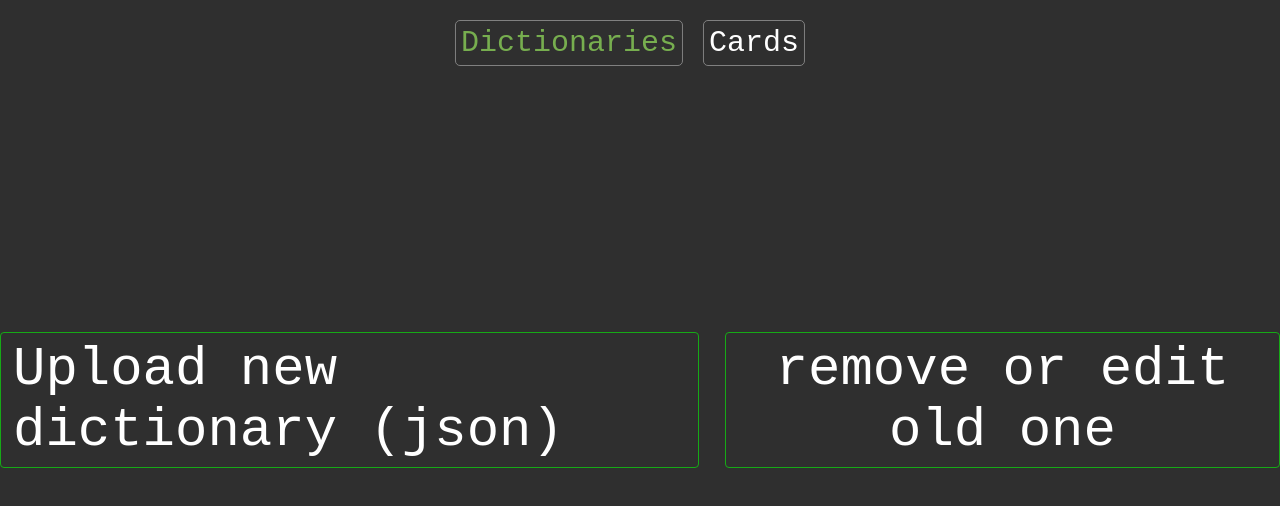
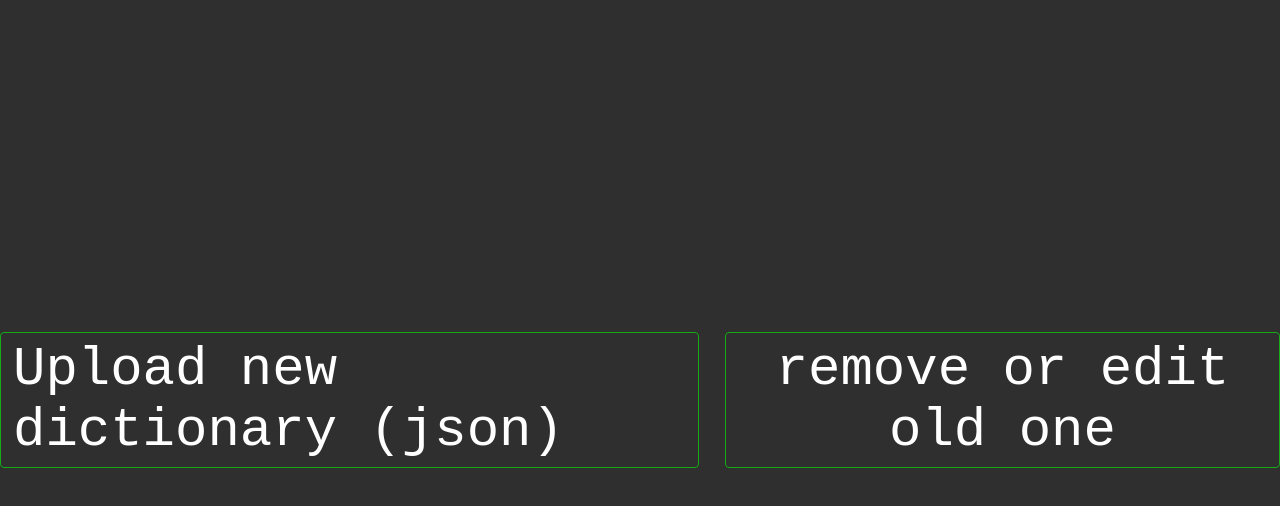
Before and after one commit to KiwiUserSFTW/language-cards, a React (Vite) app: page /dictionaries in a window 1280 px wide. Shown: the top 506 px of the page. Built offline with nearby package versions, Linux system fonts and the light colour scheme.

Commit message:
init redising commit

```diff
--- a/src/components/dictionaries/dictionaries.tsx
+++ b/src/components/dictionaries/dictionaries.tsx
@@ -8,7 +8,7 @@ import "./dictionaries.scss";
 import { addVocabulary, updateLocalStorageData } from "../../data/vocabulary";
 import Modal from "../general/modal/modal";
 import DictionariesList from "./dictionariesList/dictionariesList";
-import NavBar from "../general/navbar/navbar";
+
 
 const Dictionaries: FC = () => {
   const [openModal, setOpenModal] = useState(false);
@@ -29,7 +29,6 @@ const Dictionaries: FC = () => {
 
   return (
     <div className="dictionary">
-      <NavBar />
       <Modal open={openModal} setOpen={setOpenModal}>
         {<DictionariesList />}
       </Modal>
```
